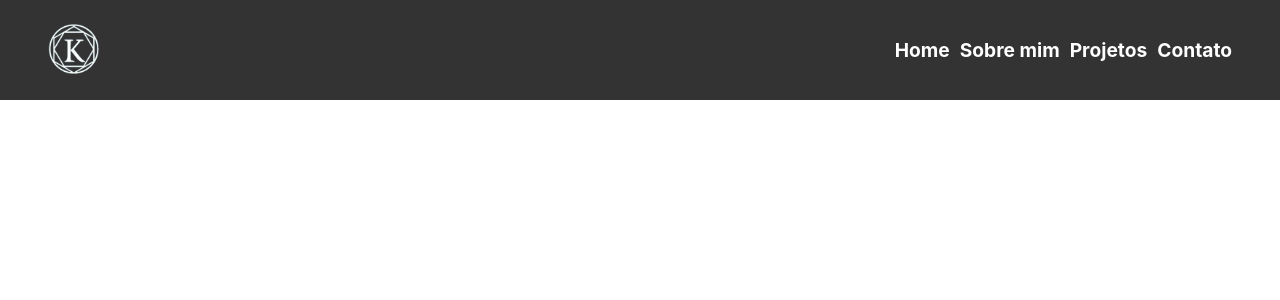
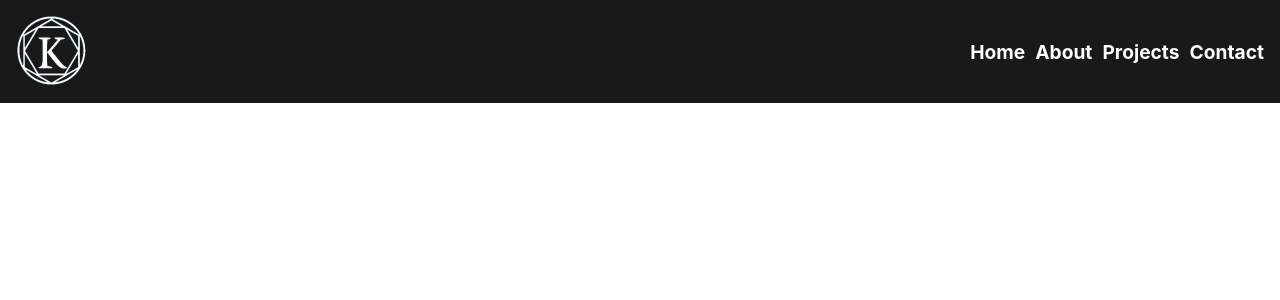
Before and after one commit to kevinaryeldev/portifolio-v1, a React (Vite) app: page / in a window 1280 px wide. Shown: the top 300 px of the page. Built offline with nearby package versions, Linux system fonts and the light colour scheme.

Commit message:
style(Navbar):translation and animations

```diff
--- a/src/components/Navbar/index.jsx
+++ b/src/components/Navbar/index.jsx
@@ -8,10 +8,10 @@ const Navbar = () => {
         <img src={logo} alt="Kevin Dev Logo" srcset="" />
       </LogoContainer>
       <NavbarLinkNest>
-        <NavbarLink href="/">Home</NavbarLink>
-        <NavbarLink href="/about">Sobre mim</NavbarLink>
-        <NavbarLink href="/projects">Projetos</NavbarLink>
-        <NavbarLink href="/contact">Contato</NavbarLink>
+        <NavbarLink href="#">Home</NavbarLink>
+        <NavbarLink href="/about">About</NavbarLink>
+        <NavbarLink href="/projects">Projects</NavbarLink>
+        <NavbarLink href="/contact">Contact</NavbarLink>
       </NavbarLinkNest>
     </StyledNav>
   )
--- a/src/components/Navbar/style.js
+++ b/src/components/Navbar/style.js
@@ -3,24 +3,28 @@ import styled from 'styled-components'
 export const StyledNav = styled.nav`
   position: fixed;
   width: 100%;
+  top: 0;
   display: flex;
   box-sizing: border-box;
   justify-content: space-between;
   align-items: center;
   padding: 1em;
+  min-width: 320px;
+
   @media (prefers-reduced-motion: no-preference) {
-    background-color: rgba(0, 0, 0, 0.8);
-    transition: 3s;
+    :hover {
+      background-color: rgba(0, 0, 0, 0.9);
+    }
+    transition: background-color cubic-bezier(0.075, 0.82, 0.165, 1) 2s;
   }
 
   @media (min-width: 500px) {
     padding: 1.5em 3em;
+    transition: ease all 2s;
   }
 
   div {
-    img {
-      height: 50px;
-    }
+    padding-bottom: -2px;
   }
 `
 
@@ -58,6 +62,7 @@ export const NavbarLink = styled.a`
 export const LogoContainer = styled.div`
   animation: showUp ease-in-out 3s;
   margin-bottom: -2px;
+  @media (prefers-reduced-motion: no-preference) {
     @keyframes showUp {
       0% {
         opacity: 0;
@@ -73,9 +78,5 @@ export const LogoContainer = styled.div`
         transform: rotate(360deg);
       }
     }
+  }
 `
-
-window.addEventListener('scroll', () => {
-  const windowTop = window.scrollY
-  console.log(windowTop)
-})
```
Lines whose indentation alone changed are shown as unchanged.
